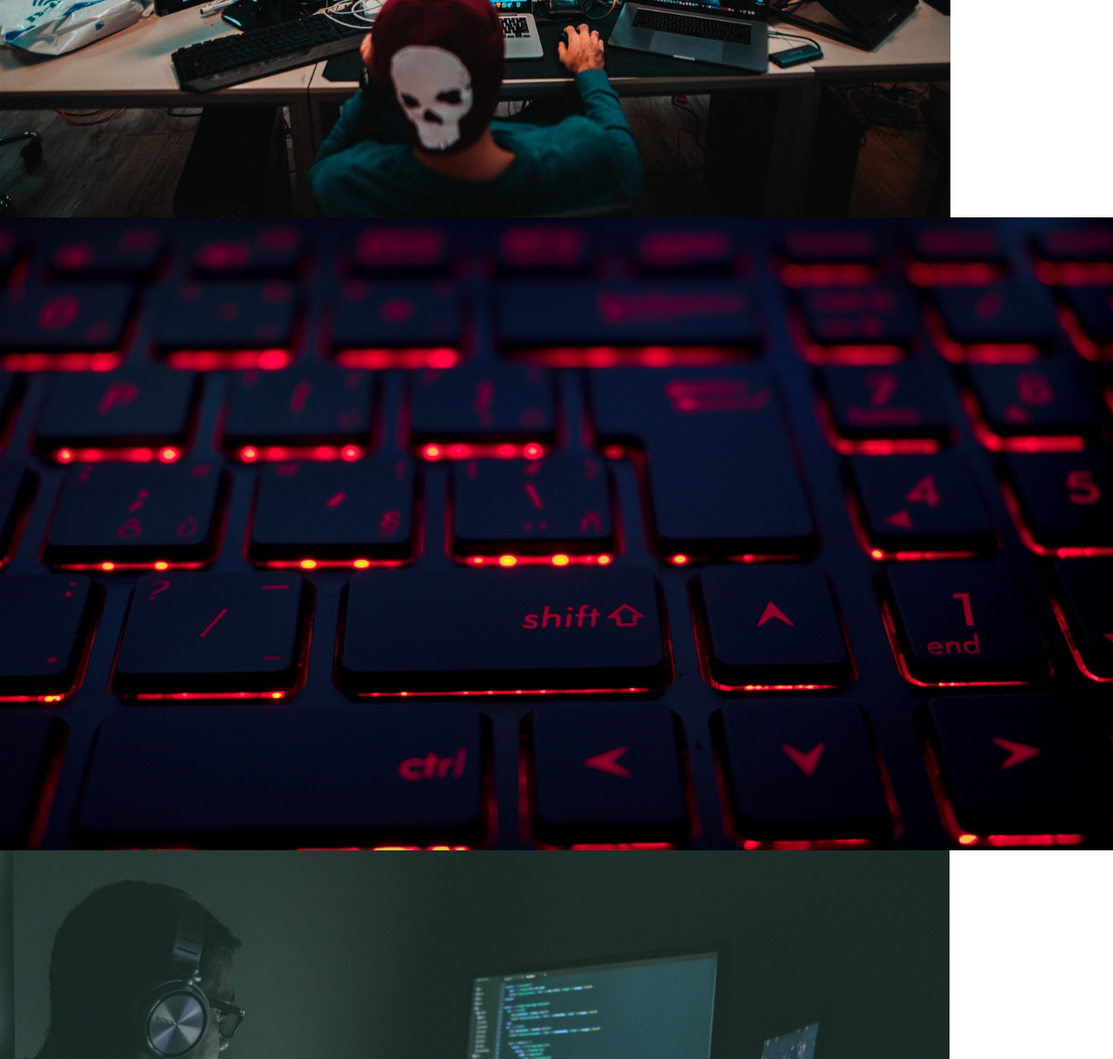
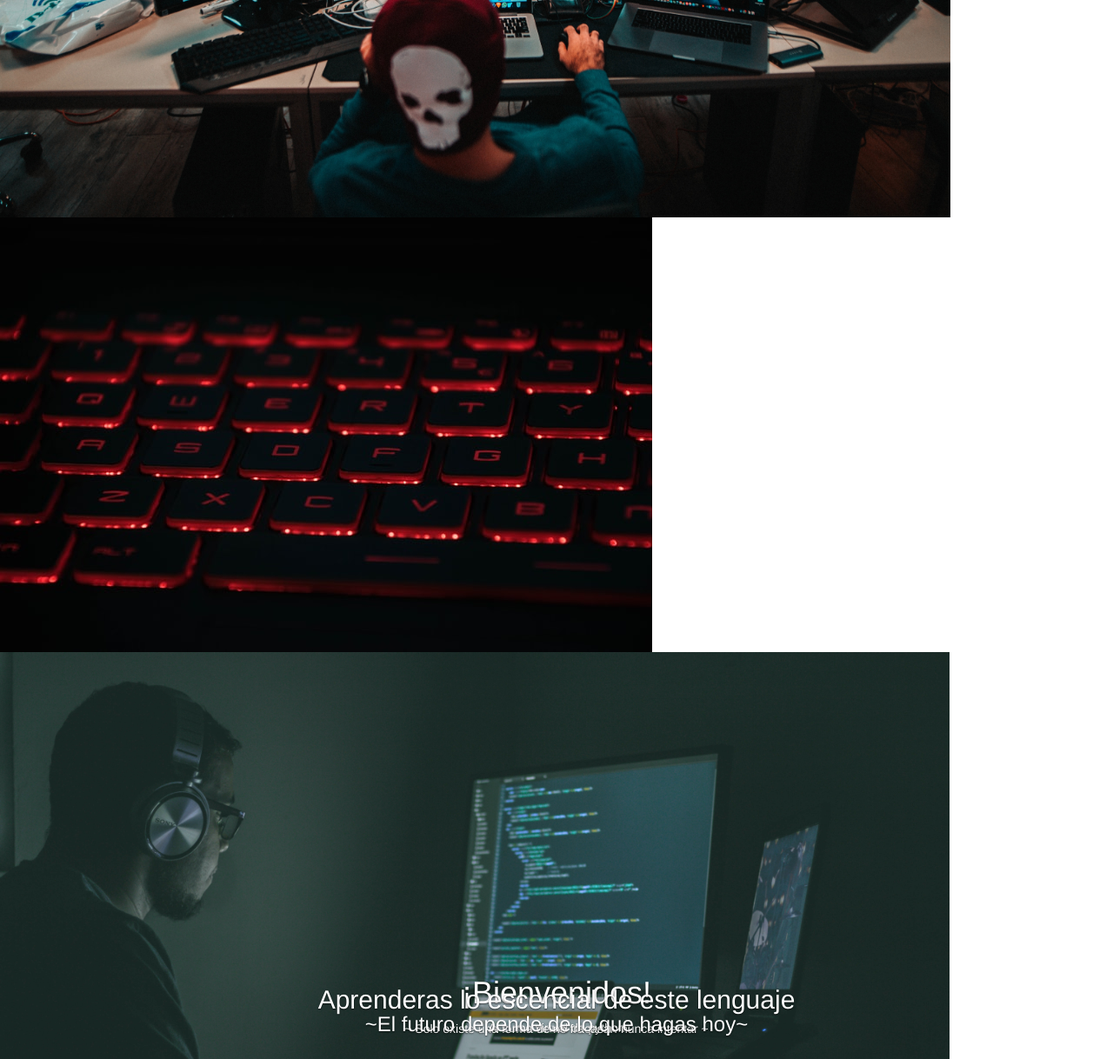
Before and after one commit to sarmijavier/PythonProjectJSJPython, a Flask app: page / in a window 1280 px wide. Shown: the part 584-1802 px from the top of the page at 87% size. Run offline with Flask 2, Linux system fonts and the light colour scheme; some libraries are stand-ins or nearby versions.

Commit message:
add image

```diff
--- a/templates/home.html
+++ b/templates/home.html
@@ -23,7 +23,7 @@
             </div>
         </div>
         <div class="carousel-item">
-            <img src="{{ url_for('static', filename='img/teclado.jpg')}}" class="d-block w-100" alt="...">
+            <img src="{{ url_for('static', filename='img/teclado2.jfif')}}" class="d-block w-100" alt="...">
             <div id="title" class="carousel-caption d-none d-md-block">
                 <h2>Aprenderas lo escencial de este lenguaje</h2>
                 <h5>~ Solo existe una forma de no fracasar: nunca intentar ~</h5>
```
Also changed, not shown: static/img/teclado2.jfif (added).
